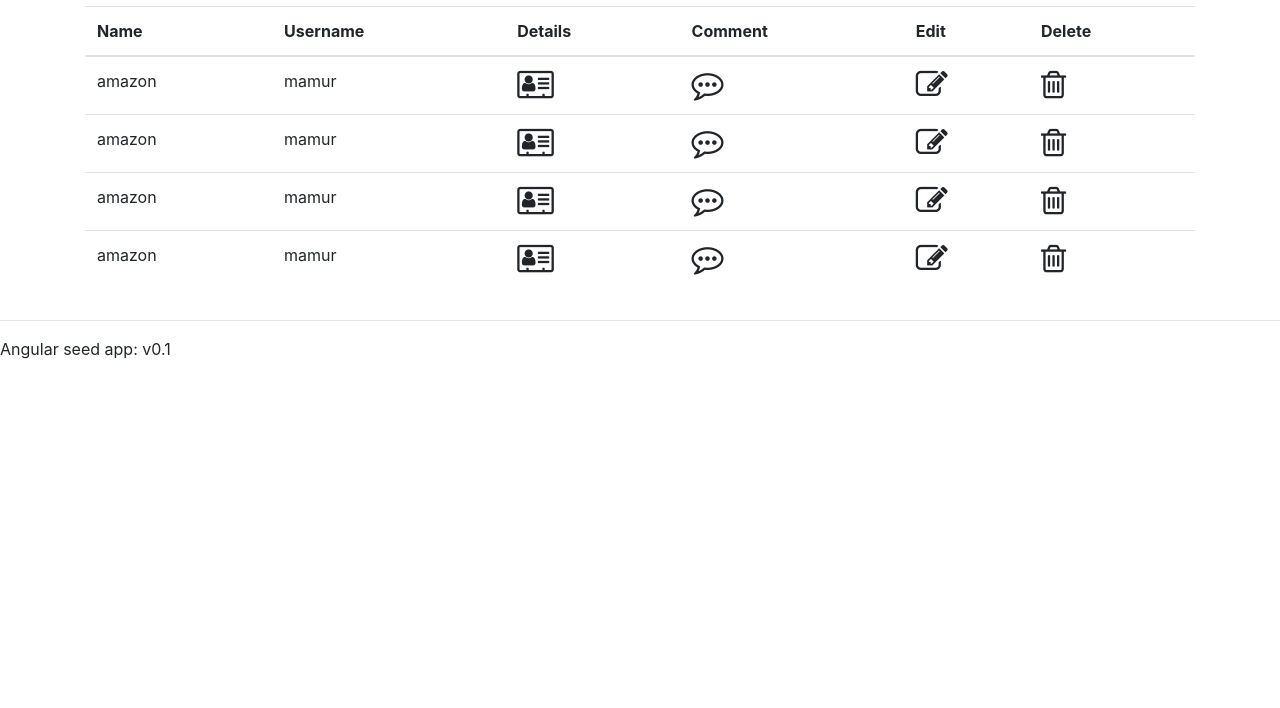
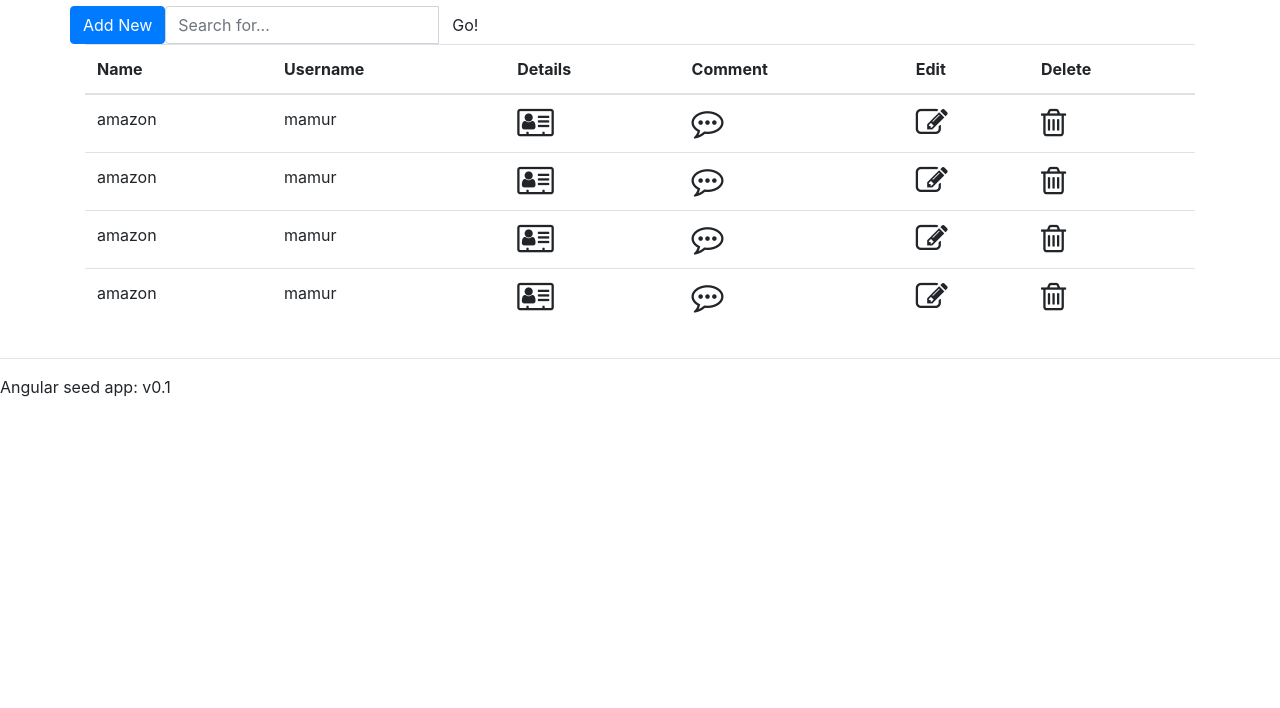
Before and after one commit to hvpulok/lockessential, a website: page app/index.html at #!/view1 in a window 1280 px wide. Shown: the part 92-800 px from the top of the page. Drawn offline with nearby package versions, Linux system fonts and the light colour scheme.

Commit message:
Feat: Add toolbar in the information manager page
The toolbar contains add button, search bar

```diff
--- a/app/view1/view1.html
+++ b/app/view1/view1.html
@@ -4,6 +4,25 @@
             <h3 class="panel-title"><strong>Information Manager</strong></h3>
         </div>
         <div class="panel-body">
+            <div class="well well-sm">
+                <div class="row">
+                    <div class="col-xs-3">
+                        <div class="btn-group" role="group" aria-label="...">
+                            <button type="button" class="btn btn-primary ">Add New</button>
+                        </div>
+                    </div>
+                    <div class="col-xs-9">
+                        <div class="input-group">
+                            <input type="text" class="form-control" placeholder="Search for...">
+                            <span class="input-group-btn">
+                                <button class="btn btn-default" type="button">Go!</button>
+                            </span>
+                        </div>
+                    </div>
+                </div>
+
+            </div>
+
             <div class="table-responsive">
                 <table class="table">
                     <thead>
```
